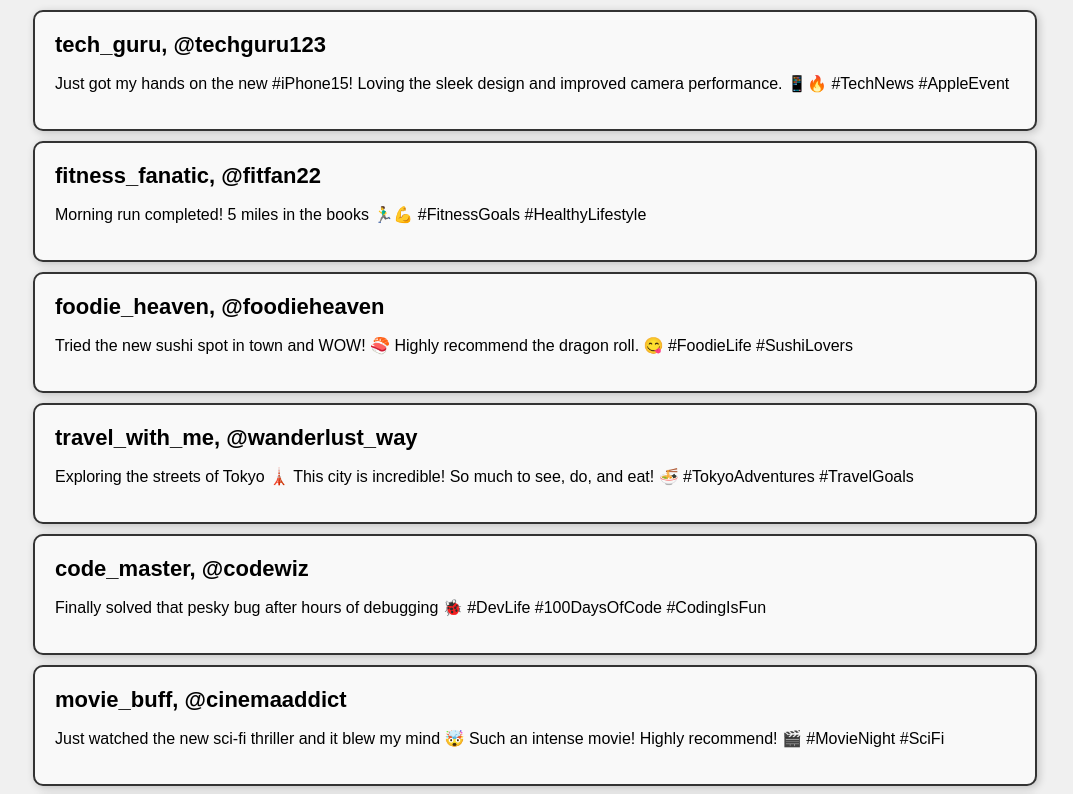
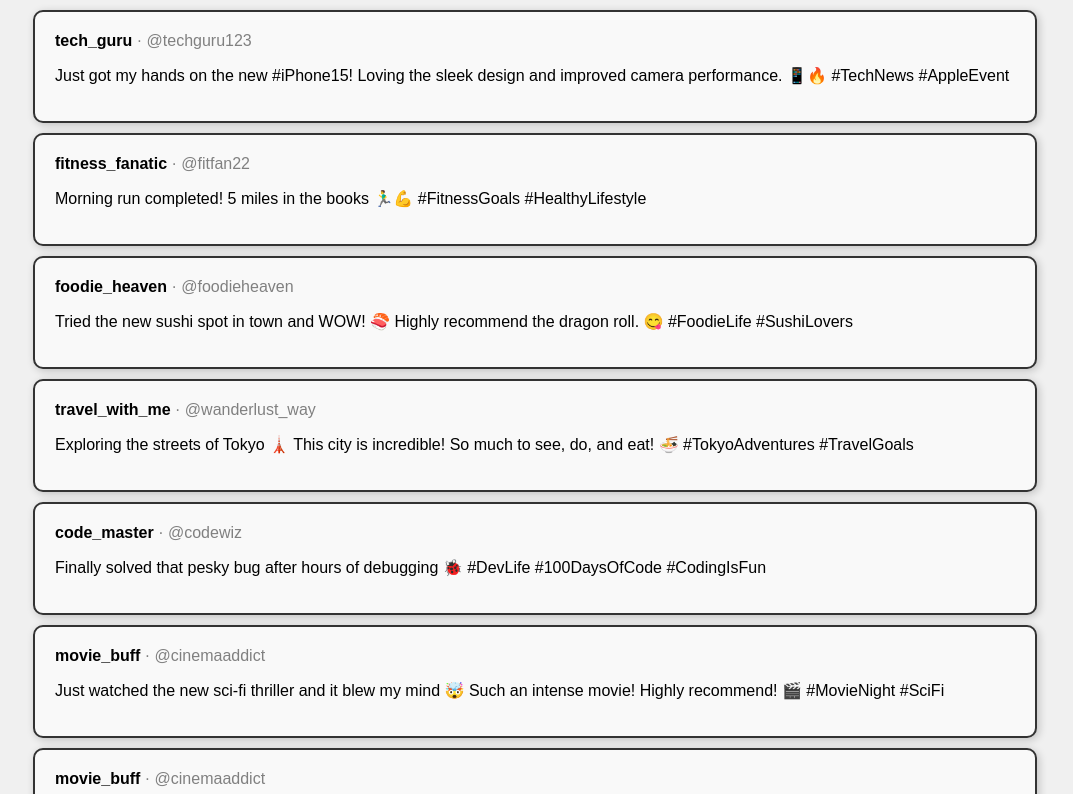
Before and after one commit to P0k3rf4ce/UTMClubHub, a React (Create React App) app: page / in a window 1280 px wide. Shown: the top 794 px of the page, without its empty margins (105-1178 px from the left). Built offline with nearby package versions, Linux system fonts and the light colour scheme.

Commit message:
Add icon function TODO

```diff
--- a/src/User Interface/Post.css
+++ b/src/User Interface/Post.css
@@ -51,6 +51,14 @@ body {
     box-shadow: 2px 2px 8px rgba(0, 0, 0, 0.2); /* Optional: Adds a subtle shadow */
 }
 
+.post-user-handle-row {
+    display: flex; /* This arranges child elements in a row */
+}
+
 .post-username {
     font-weight: bold;
 }
+
+.post-handle {
+    color: gray;
+}
--- a/src/User Interface/Post.js
+++ b/src/User Interface/Post.js
@@ -9,12 +9,19 @@ export function PostComments() {
     );
 }
 
+function Icon(icon_name, undertext) {
+
+}
+
 const Post =  ({post_data}) => {
     const [commentsHidden, setCommentsHidden] = useState(true);
 
     return (
         <div className="post-box">
-            <h1>{post_data.username}, {post_data.handle}</h1>
+            <div className='post-user-handle-row'>
+            <div className='post-username'>{post_data.username}</div>
+            <div className='post-handle'> &nbsp;&#183; {post_data.handle}</div>
+            </div>
             <p>{parse(post_data.content)}</p>
         </div>
     );
```
